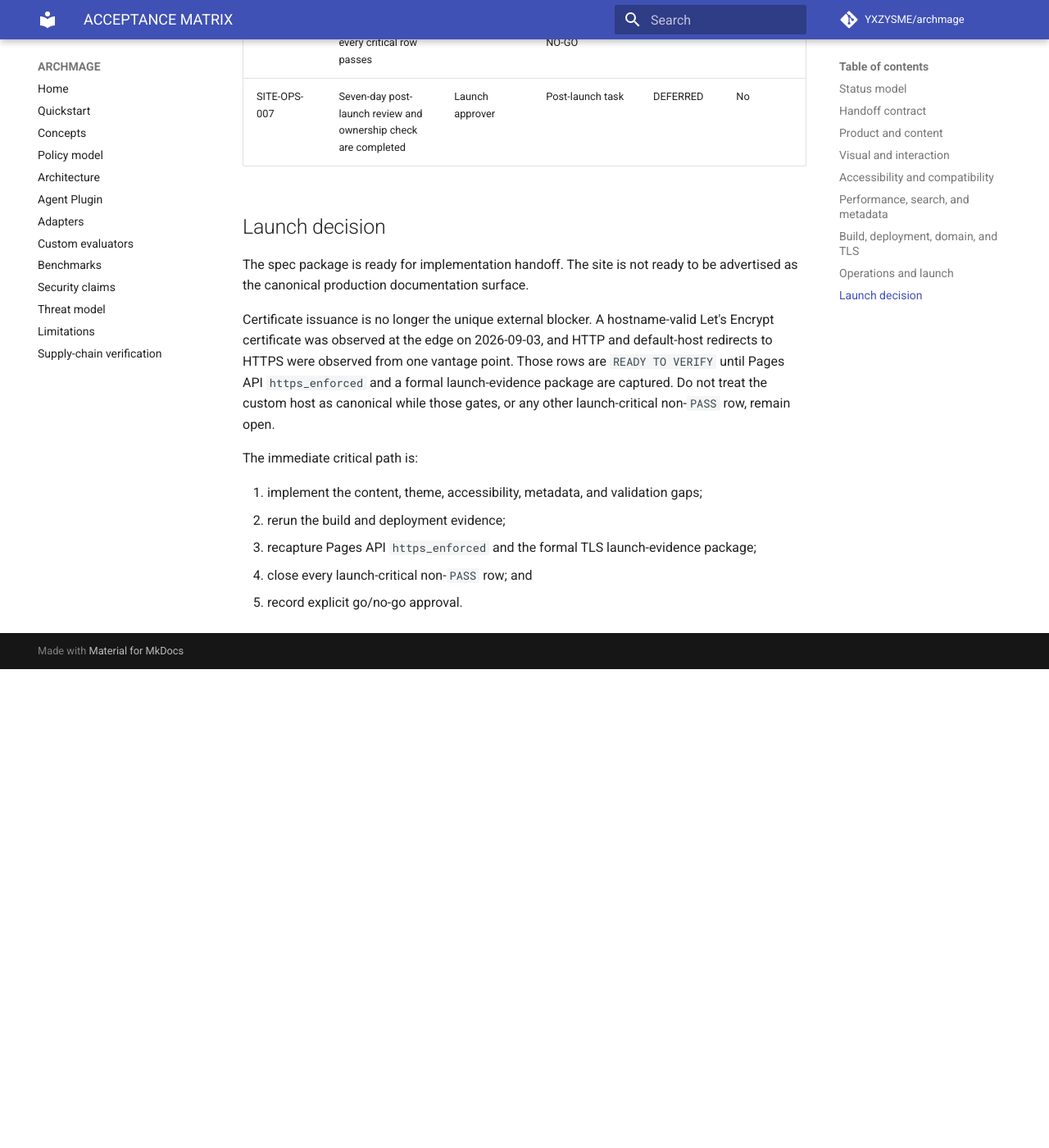
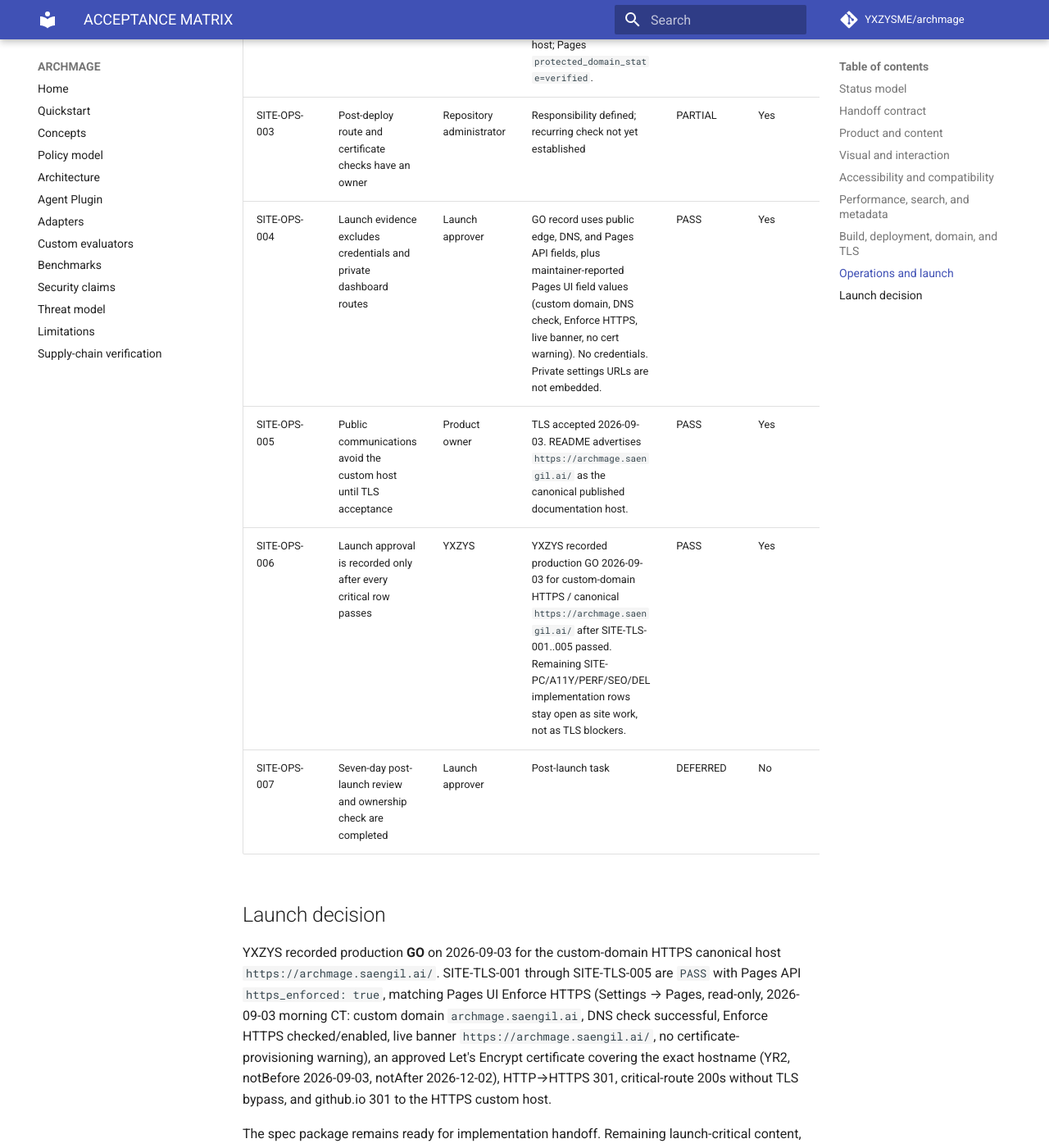
Before and after one commit to YXZYSME/archmage, an MkDocs documentation site: the page built from docs/specs/archmage-site/ACCEPTANCE_MATRIX.md, in a window 1280 px wide and 1400 px high, scrolled down 10836 px. Shown: the whole window at 82% size. Built offline with MkDocs 1.6.1 and Material for MkDocs 9.7.7, drawn with Linux system fonts in a browser that asks for light colours; comment, search, counter and statistics services are not loaded; before the commit the page ends 11652 px from its top, so only the background shows below that; some of the changed text lies outside the part shown.

Commit message:
docs: record archmage.saengil.ai production GO (#16)
Record production GO for archmage.saengil.ai custom-domain HTTPS with Pages API https_enforced and edge TLS evidence. Advertise https://archmage.saengil.ai/ as the canonical docs host.

```diff
--- a/docs/specs/archmage-site/ACCEPTANCE_MATRIX.md
+++ b/docs/specs/archmage-site/ACCEPTANCE_MATRIX.md
@@ -6,10 +6,10 @@
 | Field | Value |
 |---|---|
 | Baseline | Public `v2.0.0` documentation and Pages configuration |
-| Assessed | 2026-08-25 |
-| TLS evidence refresh | 2026-09-03 |
+| Assessed | 2026-09-03 |
+| TLS/HTTPS GO evidence | 2026-09-03T13:03Z UTC |
 | Site handoff | READY FOR IMPLEMENTATION |
-| Production launch | NO-GO |
+| Production launch | GO |
 
 ## Status model
 
@@ -104,42 +104,44 @@
 | SITE-DNS-001 | Explicit CNAME targets `yxzysme.github.io.` | DNS owner | Authoritative/public DNS observation | PASS | Yes |
 | SITE-DNS-002 | `saengil.ai` remains verified and the challenge TXT is retained | Domain owner | Pages API says verified; TXT observed | PASS | Yes |
 | SITE-DNS-003 | No conflicting record, DNS proxy, wildcard takeover, or restrictive CAA blocks issuance | DNS owner | CNAME and no CAA observed; authoritative provider review still required | READY TO VERIFY | Yes |
-| SITE-TLS-001 | GitHub attaches a certificate covering `archmage.saengil.ai` | Repository administrator | Valid Let's Encrypt certificate covering `archmage.saengil.ai` observed at the edge on 2026-09-03 (issued 2026-09-03, Let's Encrypt YR2). Pages API certificate object not recaptured. | READY TO VERIFY | Yes |
-| SITE-TLS-002 | Pages reports `https_enforced: true` | Repository administrator | Pages API `https_enforced` not recaptured. An HTTP 301 to HTTPS is not a substitute for the API field. | READY TO VERIFY | Yes |
-| SITE-TLS-003 | HTTP redirects to the same HTTPS host | Repository administrator | `http://archmage.saengil.ai/` returned 301 to `https://archmage.saengil.ai/` from one public vantage point on 2026-09-03. Formal launch-evidence package not captured. | READY TO VERIFY | Yes |
-| SITE-TLS-004 | Canonical HTTPS critical routes return 200 without bypass | Repository administrator | HTTPS home, `/quickstart/`, `/architecture/`, `/limitations/`, and `/supply-chain/` returned 200 with a hostname-valid certificate on 2026-09-03. Formal launch-evidence package not captured. | READY TO VERIFY | Yes |
-| SITE-TLS-005 | Default GitHub Pages URL redirects to validated HTTPS custom host | Repository administrator | `https://yxzysme.github.io/archmage/` returned 301 to `https://archmage.saengil.ai/` on 2026-09-03. Formal launch-evidence package not captured. | READY TO VERIFY | Yes |
+| SITE-TLS-001 | GitHub attaches a certificate covering `archmage.saengil.ai` | Repository administrator | Pages API ~2026-09-03T13:03Z: `https_certificate.state=approved`, domains `["archmage.saengil.ai"]`, `expires_at=2026-12-02`. Edge cert CN/SAN `archmage.saengil.ai`, Let's Encrypt YR2, notBefore 2026-09-03, notAfter 2026-12-02. Pages UI (Settings → Pages, read-only, 2026-09-03 morning CT): no certificate-provisioning warning. | PASS | Yes |
+| SITE-TLS-002 | Pages reports `https_enforced: true` | Repository administrator | Pages API ~2026-09-03T13:03Z: `https_enforced: true`. Pages UI (Settings → Pages, read-only, 2026-09-03 morning CT): custom domain `archmage.saengil.ai`; DNS check successful; Enforce HTTPS checked/enabled; live banner `https://archmage.saengil.ai/`; no certificate-provisioning warning. | PASS | Yes |
+| SITE-TLS-003 | HTTP redirects to the same HTTPS host | Repository administrator | `http://archmage.saengil.ai/` → 301 `Location: https://archmage.saengil.ai/` at ~2026-09-03T13:03Z. Followed request 200. No TLS bypass. | PASS | Yes |
+| SITE-TLS-004 | Canonical HTTPS critical routes return 200 without bypass | Repository administrator | `https://archmage.saengil.ai/` plus `/quickstart/`, `/architecture/`, `/limitations/`, `/supply-chain/` → 200 at ~2026-09-03T13:03Z with hostname-valid Let's Encrypt cert. No TLS bypass. | PASS | Yes |
+| SITE-TLS-005 | Default GitHub Pages URL redirects to validated HTTPS custom host | Repository administrator | `http://yxzysme.github.io/archmage/` and `https://yxzysme.github.io/archmage/` → 301 `Location: https://archmage.saengil.ai/` at ~2026-09-03T13:03Z. | PASS | Yes |
 
 ## Operations and launch
 
 | ID | Requirement | Owner | Current evidence or gap | Status | Launch critical |
 |---|---|---|---|---|---|
 | SITE-OPS-001 | Content, deployment, DNS, and certificate rollback paths are documented | Repository and domain owners | [Rollback runbook](LAUNCH_RUNBOOK.md#rollback) | PASS | Yes |
-| SITE-OPS-002 | Last known-good revision and DNS snapshot are captured before intervention | Repository and DNS owners | Procedure exists; launch-time evidence pending | READY TO VERIFY | Yes |
+| SITE-OPS-002 | Last known-good revision and DNS snapshot are captured before intervention | Repository and DNS owners | GO capture ~2026-09-03T13:03Z: public `main` at `f37f412`; CNAME `archmage.saengil.ai` → `yxzysme.github.io.`; challenge TXT present; no CAA on the custom host; Pages `protected_domain_state=verified`. | PASS | Yes |
 | SITE-OPS-003 | Post-deploy route and certificate checks have an owner | Repository administrator | Responsibility defined; recurring check not yet established | PARTIAL | Yes |
-| SITE-OPS-004 | Launch evidence excludes credentials and private dashboard routes | Launch approver | Evidence contract defined | READY TO VERIFY | Yes |
-| SITE-OPS-005 | Public communications avoid the custom host until TLS acceptance | Product owner | Release notes use immutable GitHub links; README/PyPI metadata still name the custom site | PARTIAL | Yes |
-| SITE-OPS-006 | Launch approval is recorded only after every critical row passes | YXZYS | No approval; current state is NO-GO | BLOCKED | Yes |
+| SITE-OPS-004 | Launch evidence excludes credentials and private dashboard routes | Launch approver | GO record uses public edge, DNS, and Pages API fields, plus maintainer-reported Pages UI field values (custom domain, DNS check, Enforce HTTPS, live banner, no cert warning). No credentials. Private settings URLs are not embedded. | PASS | Yes |
+| SITE-OPS-005 | Public communications avoid the custom host until TLS acceptance | Product owner | TLS accepted 2026-09-03. README advertises `https://archmage.saengil.ai/` as the canonical published documentation host. | PASS | Yes |
+| SITE-OPS-006 | Launch approval is recorded only after every critical row passes | YXZYS | YXZYS recorded production GO 2026-09-03 for custom-domain HTTPS / canonical `https://archmage.saengil.ai/` after SITE-TLS-001..005 passed. Remaining SITE-PC/A11Y/PERF/SEO/DEL implementation rows stay open as site work, not as TLS blockers. | PASS | Yes |
 | SITE-OPS-007 | Seven-day post-launch review and ownership check are completed | Launch approver | Post-launch task | DEFERRED | No |
 
 ## Launch decision
 
-The spec package is ready for implementation handoff. The site is not ready to
-be advertised as the canonical production documentation surface.
+YXZYS recorded production **GO** on 2026-09-03 for the custom-domain HTTPS
+canonical host `https://archmage.saengil.ai/`. SITE-TLS-001 through
+SITE-TLS-005 are `PASS` with Pages API `https_enforced: true`, matching Pages
+UI Enforce HTTPS (Settings → Pages, read-only, 2026-09-03 morning CT: custom
+domain `archmage.saengil.ai`, DNS check successful, Enforce HTTPS
+checked/enabled, live banner `https://archmage.saengil.ai/`, no
+certificate-provisioning warning), an approved Let's Encrypt certificate
+covering the exact hostname (YR2, notBefore 2026-09-03, notAfter 2026-12-02),
+HTTP→HTTPS 301, critical-route 200s without TLS bypass, and github.io 301 to
+the HTTPS custom host.
 
-Certificate issuance is no longer the unique external blocker. A hostname-valid
-Let's Encrypt certificate was observed at the edge on 2026-09-03, and HTTP and
-default-host redirects to HTTPS were observed from one vantage point. Those
-rows are `READY TO VERIFY` until Pages API `https_enforced` and a formal
-launch-evidence package are captured. Do not treat the custom host as
-canonical while those gates, or any other launch-critical non-`PASS` row,
-remain open.
+The spec package remains ready for implementation handoff. Remaining
+launch-critical content, accessibility, metadata, and validation rows are
+site-implementation work. They do not reopen the custom-domain TLS GO.
 
-The immediate critical path is:
+Immediate remaining work:
 
 1. implement the content, theme, accessibility, metadata, and validation gaps;
-2. rerun the build and deployment evidence;
-3. recapture Pages API `https_enforced` and the formal TLS launch-evidence
-   package;
-4. close every launch-critical non-`PASS` row; and
-5. record explicit go/no-go approval.
+2. rerun the build and deployment evidence for those implementation changes;
+3. complete SITE-OPS-003 recurring certificate/route checks and SITE-OPS-007
+   seven-day post-launch review.
```
Also changed, not shown: CHANGELOG.md (+3 -4 lines), README.md (+1 -2 lines), RELEASE_CHECKLIST.md (+14 -6 lines), docs/specs/archmage-site/README.md (+24 -26 lines).
